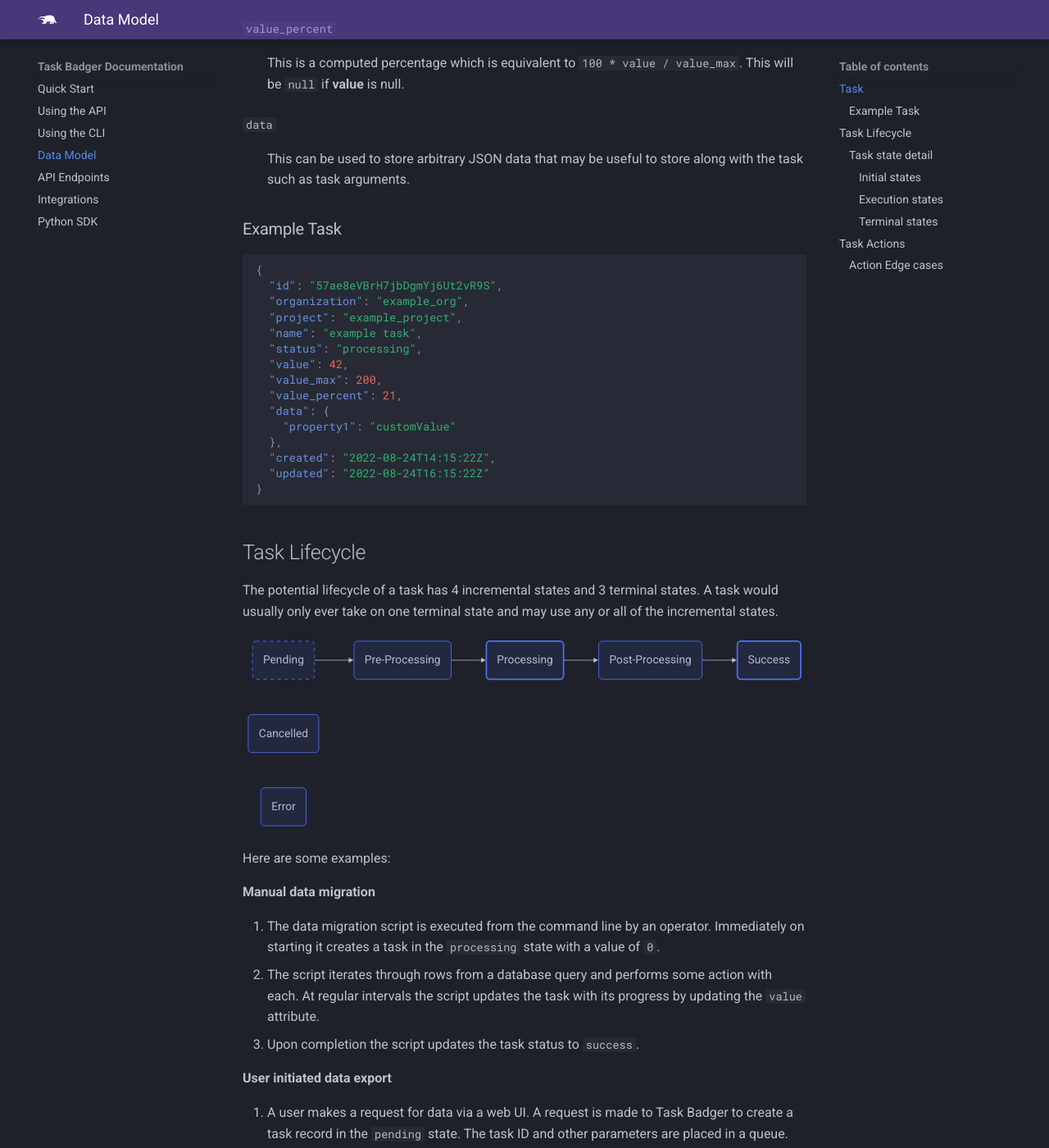
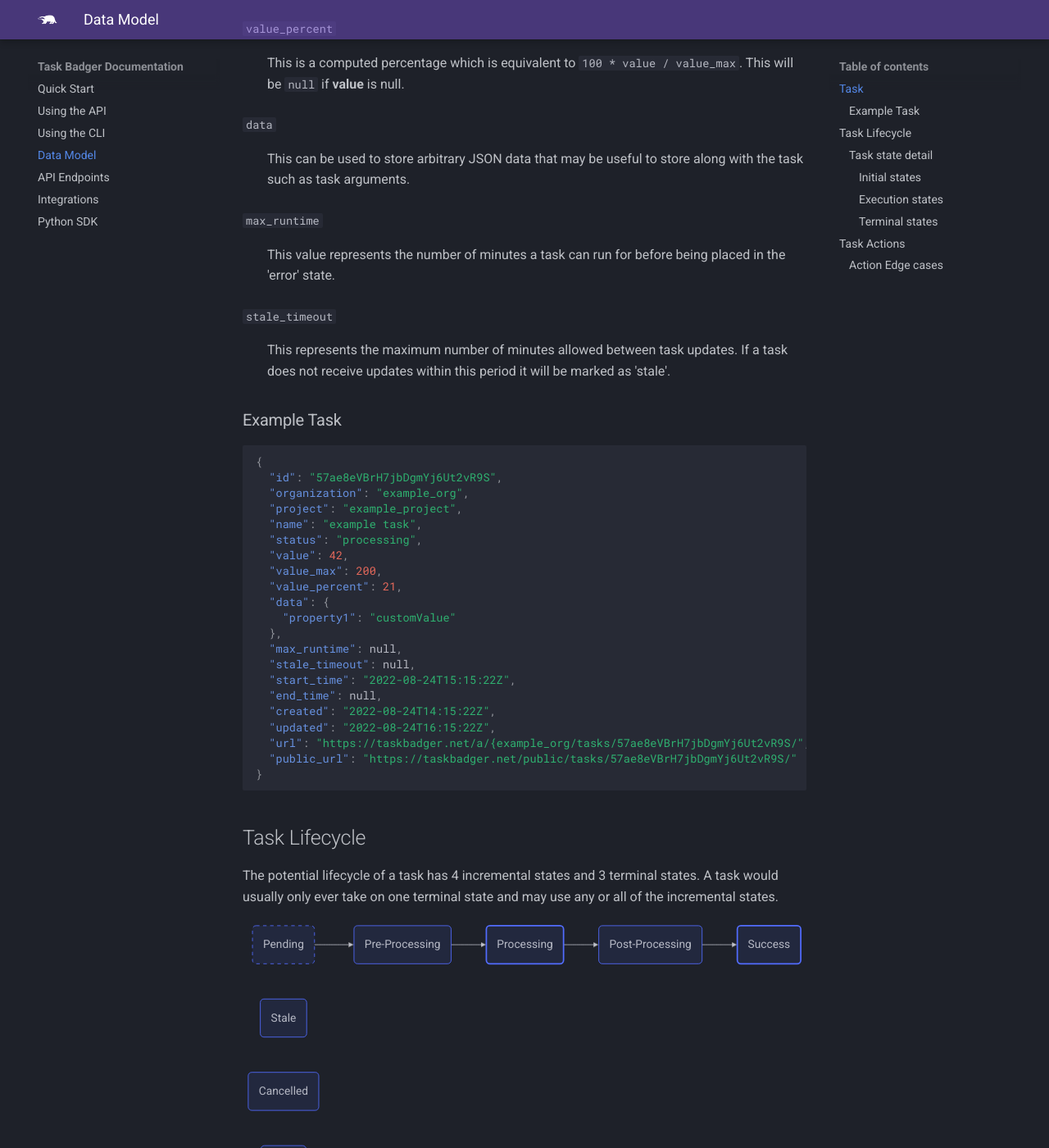
Before and after one commit to taskbadger/taskbadger-docs, an MkDocs documentation site: the page built from docs/data_model.md, in a window 1280 px wide and 1400 px high, scrolled down 1013 px. Shown: the whole window at 82% size. Built offline with MkDocs 1.6.1 and Material for MkDocs 9.7.7, drawn with Linux system fonts in a browser that asks for light colours; some of the changed text lies outside the part shown.

Commit message:
update task datamodel

````diff
--- a/docs/data_model.md
+++ b/docs/data_model.md
@@ -48,6 +48,15 @@
 :   This can be used to store arbitrary JSON data that may be useful to store along with the task such
     as task arguments.
 
+`max_runtime`
+
+:   This value represents the number of minutes a task can run for before being placed in the 'error' state.
+
+`stale_timeout`
+
+:    This represents the maximum number of minutes allowed between task updates. If a task does not receive
+     updates within this period it will be marked as 'stale'.
+
 ### Example Task
 
 ```json
@@ -63,8 +72,14 @@
   "data": {
     "property1": "customValue"
   },
+  "max_runtime": null,
+  "stale_timeout": null,
+  "start_time": "2022-08-24T15:15:22Z",
+  "end_time": null,
   "created": "2022-08-24T14:15:22Z",
-  "updated": "2022-08-24T16:15:22Z"
+  "updated": "2022-08-24T16:15:22Z",
+  "url": "https://taskbadger.net/a/{example_org/tasks/57ae8eVBrH7jbDgmYj6Ut2vR9S/",
+  "public_url": "https://taskbadger.net/public/tasks/57ae8eVBrH7jbDgmYj6Ut2vR9S/"
 }
 ```
 
@@ -83,6 +98,7 @@
     style pro stroke-width:2px
     style s stroke-width:2px
 
+    st(Stale)
     c(Cancelled)
     e(Error)
 ```
@@ -141,7 +157,7 @@
 
 #### Terminal states
 These states are mutually exclusive, once a task reaches one of these states it is not expected to be
-modified again.
+modified again (with the potential exception of 'stale').
 
 <a id="state-success"></a>`success`
 
@@ -155,6 +171,11 @@
 <a id="state-cancelled"></a>`cancelled`
 
 :   The task has been cancelled. A task may take on this state at any point.
+
+<a id="state-stale"></a>`stale`
+
+:   The task has become stale. This will happen if the task has not reached one of the other terminal
+    states AND the duration since it's last update exceeds the tasks 'stale_timeout' value.
 
 
 ## Task Actions
````
